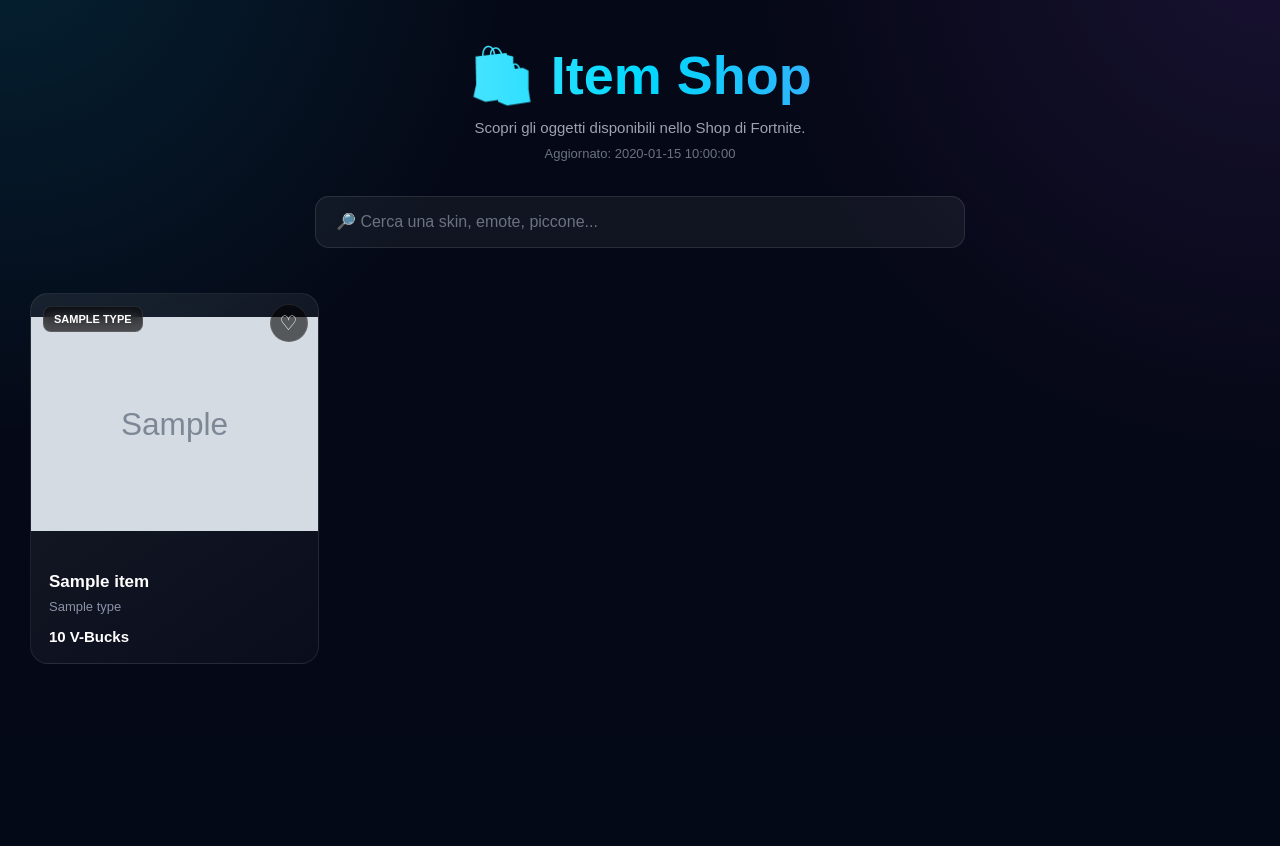
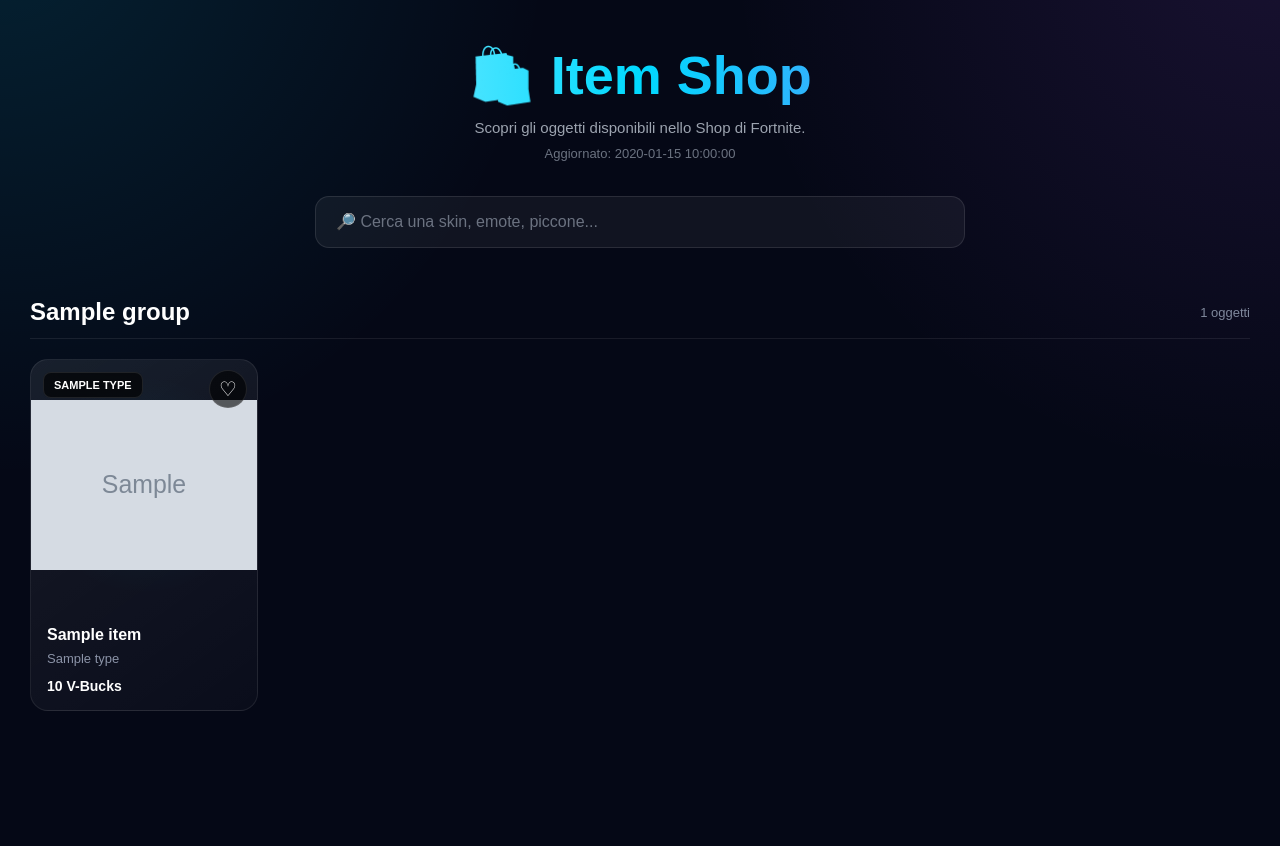
Before and after one commit to Eraldo1829/Fortnite-hub, a Flask app: template templates/skins.html in a window 1280 px wide. Shown: the part 73-919 px from the top of the page. Before the commit the page ends 737 px from the top, so only its background shows below. Run offline with Flask 3, Linux system fonts and the light colour scheme; the template is opened without the code that fills it: most values are stand-ins (such as "Sample title", 1, 10 or a date in 2020); grey boxes marked "Sample" are stand-in pictures.

Commit message:
Update skins.html

```diff
--- a/templates/skins.html
+++ b/templates/skins.html
@@ -2,6 +2,7 @@
 <html lang="it">
 
 <head>
+
     <meta charset="UTF-8">
 
     <meta
@@ -9,7 +10,9 @@
         content="width=device-width, initial-scale=1.0"
     >
 
-    <title>Item Shop | Fortnite Hub</title>
+    <title>
+        Item Shop | Fortnite Hub
+    </title>
 
 
     <style>
@@ -32,13 +35,13 @@
 
                 radial-gradient(
                     circle at top left,
-                    rgba(0, 220, 255, 0.12),
+                    rgba(0,220,255,0.12),
                     transparent 35%
                 ),
 
                 radial-gradient(
                     circle at top right,
-                    rgba(168, 85, 247, 0.12),
+                    rgba(168,85,247,0.12),
                     transparent 35%
                 ),
 
@@ -73,14 +76,14 @@
             padding: 0 40px;
 
             background:
-                rgba(5, 8, 22, 0.88);
+                rgba(5,8,22,0.88);
 
             backdrop-filter:
                 blur(14px);
 
             border-bottom:
                 1px solid
-                rgba(255, 255, 255, 0.08);
+                rgba(255,255,255,0.08);
         }
 
 
@@ -124,11 +127,11 @@
             border-radius: 10px;
 
             background:
-                rgba(255, 255, 255, 0.06);
+                rgba(255,255,255,0.06);
 
             border:
                 1px solid
-                rgba(255, 255, 255, 0.08);
+                rgba(255,255,255,0.08);
 
             transition:
                 0.25s;
@@ -138,10 +141,10 @@
         .back-button:hover {
 
             background:
-                rgba(0, 220, 255, 0.12);
+                rgba(0,220,255,0.12);
 
             border-color:
-                rgba(0, 220, 255, 0.4);
+                rgba(0,220,255,0.4);
 
             transform:
                 translateY(-2px);
@@ -159,7 +162,7 @@
             margin: auto;
 
             padding:
-                45px 30px 70px;
+                45px 30px 80px;
         }
 
 
@@ -174,7 +177,7 @@
         .hero h1 {
 
             font-size:
-                clamp(32px, 5vw, 54px);
+                clamp(32px,5vw,54px);
 
             font-weight: 900;
 
@@ -223,7 +226,7 @@
             max-width: 650px;
 
             margin:
-                30px auto 45px;
+                30px auto 50px;
         }
 
 
@@ -238,12 +241,12 @@
 
             border:
                 1px solid
-                rgba(255, 255, 255, 0.1);
+                rgba(255,255,255,0.1);
 
             outline: none;
 
             background:
-                rgba(255, 255, 255, 0.05);
+                rgba(255,255,255,0.05);
 
             color: white;
 
@@ -263,16 +266,97 @@
         .search-box:focus {
 
             border-color:
-                rgba(0, 217, 255, 0.6);
+                rgba(0,217,255,0.6);
 
             box-shadow:
                 0 0 25px
-                rgba(0, 217, 255, 0.12);
+                rgba(0,217,255,0.12);
         }
 
 
         /* =========================
-           SHOP GRID
+           GROUP
+        ========================= */
+
+        .shop-group {
+
+            margin-bottom: 55px;
+
+            animation:
+                fadeIn 0.5s ease;
+        }
+
+
+        @keyframes fadeIn {
+
+            from {
+
+                opacity: 0;
+
+                transform:
+                    translateY(10px);
+            }
+
+            to {
+
+                opacity: 1;
+
+                transform:
+                    translateY(0);
+            }
+        }
+
+
+        .group-header {
+
+            display: flex;
+
+            align-items: center;
+
+            justify-content: space-between;
+
+            gap: 20px;
+
+            margin-bottom: 20px;
+
+            padding-bottom: 12px;
+
+            border-bottom:
+                1px solid
+                rgba(255,255,255,0.08);
+        }
+
+
+        .group-title {
+
+            display: flex;
+
+            align-items: center;
+
+            gap: 10px;
+        }
+
+
+        .group-title h2 {
+
+            font-size: 24px;
+
+            font-weight: 900;
+        }
+
+
+        .group-count {
+
+            color: #7f889c;
+
+            font-size: 13px;
+
+            white-space: nowrap;
+        }
+
+
+        /* =========================
+           GRID
         ========================= */
 
         .shop-grid {
@@ -282,10 +366,10 @@
             grid-template-columns:
                 repeat(
                     auto-fill,
-                    minmax(230px, 1fr)
+                    minmax(220px,1fr)
                 );
 
-            gap: 22px;
+            gap: 20px;
         }
 
 
@@ -303,17 +387,17 @@
 
                 linear-gradient(
                     145deg,
-                    rgba(255, 255, 255, 0.08),
-                    rgba(255, 255, 255, 0.025)
+                    rgba(255,255,255,0.08),
+                    rgba(255,255,255,0.025)
                 );
 
             border:
                 1px solid
-                rgba(255, 255, 255, 0.08);
+                rgba(255,255,255,0.08);
 
             border-radius: 18px;
 
-            min-height: 360px;
+            min-height: 350px;
 
             cursor: pointer;
 
@@ -334,15 +418,15 @@
                 scale(1.015);
 
             border-color:
-                rgba(0, 217, 255, 0.4);
+                rgba(0,217,255,0.4);
 
             box-shadow:
 
                 0 18px 45px
-                rgba(0, 0, 0, 0.4),
+                rgba(0,0,0,0.4),
 
                 0 0 25px
-                rgba(0, 217, 255, 0.08);
+                rgba(0,217,255,0.08);
         }
 
 
@@ -354,7 +438,7 @@
 
             width: 100%;
 
-            height: 260px;
+            height: 250px;
 
             display: flex;
 
@@ -366,7 +450,7 @@
 
                 radial-gradient(
                     circle at center,
-                    rgba(0, 217, 255, 0.08),
+                    rgba(0,217,255,0.08),
                     transparent 65%
                 );
 
@@ -419,11 +503,11 @@
             text-transform: uppercase;
 
             background:
-                rgba(0, 0, 0, 0.65);
+                rgba(0,0,0,0.65);
 
             border:
                 1px solid
-                rgba(255, 255, 255, 0.1);
+                rgba(255,255,255,0.1);
 
             backdrop-filter:
                 blur(8px);
@@ -438,8 +522,8 @@
 
                 linear-gradient(
                     90deg,
-                    rgba(0, 217, 255, 0.8),
-                    rgba(168, 85, 247, 0.8)
+                    rgba(0,217,255,0.8),
+                    rgba(168,85,247,0.8)
                 );
 
             border: none;
@@ -466,10 +550,10 @@
 
             border:
                 1px solid
-                rgba(255, 255, 255, 0.1);
+                rgba(255,255,255,0.1);
 
             background:
-                rgba(0, 0, 0, 0.6);
+                rgba(0,0,0,0.6);
 
             color: white;
 
@@ -490,7 +574,7 @@
                 scale(1.12);
 
             background:
-                rgba(168, 85, 247, 0.25);
+                rgba(168,85,247,0.25);
         }
 
 
@@ -500,13 +584,14 @@
 
         .card-info {
 
-            padding: 18px;
+            padding:
+                16px;
         }
 
 
         .card-name {
 
-            font-size: 17px;
+            font-size: 16px;
 
             font-weight: 800;
 
@@ -526,7 +611,7 @@
 
             font-size: 13px;
 
-            margin-bottom: 14px;
+            margin-bottom: 12px;
         }
 
 
@@ -544,13 +629,7 @@
 
         .price {
 
-            display: flex;
-
-            align-items: center;
-
-            gap: 6px;
-
-            font-size: 15px;
+            font-size: 14px;
 
             font-weight: 800;
         }
@@ -593,7 +672,7 @@
            MOBILE
         ========================= */
 
-        @media (max-width: 700px) {
+        @media (max-width:700px) {
 
             .navbar {
 
@@ -616,15 +695,6 @@
             }
 
 
-            .back-button {
-
-                padding:
-                    8px 12px;
-
-                font-size: 13px;
-            }
-
-
             .container {
 
                 padding:
@@ -637,7 +707,7 @@
                 grid-template-columns:
                     repeat(
                         2,
-                        minmax(0, 1fr)
+                        minmax(0,1fr)
                     );
 
                 gap: 12px;
@@ -676,19 +746,15 @@
             }
 
 
-            .favorite {
+            .group-title h2 {
 
-                width: 34px;
-
-                height: 34px;
-
-                font-size: 18px;
+                font-size: 20px;
             }
 
         }
 
 
-        @media (max-width: 420px) {
+        @media (max-width:420px) {
 
             .shop-grid {
 
@@ -717,13 +783,17 @@
 
     <nav class="navbar">
 
+
         <a
             href="/"
             class="brand"
         >
 
             <img
-                src="{{ url_for('static', filename='logo.png') }}"
+                src="{{ url_for(
+                    'static',
+                    filename='logo.png'
+                ) }}"
                 alt="Fortnite Hub"
             >
 
@@ -738,8 +808,11 @@
             href="/"
             class="back-button"
         >
+
             ← Home
+
         </a>
+
 
     </nav>
 
@@ -754,6 +827,7 @@
         <!-- HERO -->
 
         <section class="hero">
+
 
             <h1>
                 🛍️ Item Shop
@@ -777,6 +851,7 @@
 
             {% endif %}
 
+
         </section>
 
 
@@ -786,6 +861,7 @@
 
         <div class="search-container">
 
+
             <input
                 id="searchInput"
                 class="search-box"
@@ -794,29 +870,67 @@
                 oninput="searchShop()"
             >
 
+
         </div>
 
 
         <!-- =========================
-             SHOP
+             GROUPS
         ========================= -->
 
-        {% if shop_items %}
+        {% if shop_groups %}
 
 
-        <div
-            class="shop-grid"
-            id="shopGrid"
+            {% for group in shop_groups %}
+
+
+            <section
+                class="shop-group"
+                data-group="{{ group.name|lower }}"
             >
 
 
-            {% for item in shop_items %}
+                <!-- GROUP HEADER -->
+
+                <div class="group-header">
+
+
+                    <div class="group-title">
+
+
+                        <h2>
+
+                            {{ group.name }}
+
+                        </h2>
+
+
+                    </div>
+
+
+                    <div class="group-count">
+
+                        {{ group.items|length }}
+                        oggetti
+
+                    </div>
+
+
+                </div>
+
+
+                <!-- GROUP ITEMS -->
+
+                <div class="shop-grid">
+
+
+                    {% for item in group.items %}
 
 
                     <article
                         class="shop-card"
                         data-name="{{ item.name|lower }}"
-                onclick="openItem({{ loop.index0 }})"
+                        onclick="openItem({{ shop_items.index(item) }})"
                     >
 
 
@@ -824,19 +938,23 @@
 
                         {% if item.bundle %}
 
+
                         <div class="badge bundle">
 
                             📦 BUNDLE
 
                         </div>
 
+
                         {% else %}
+
 
                         <div class="badge">
 
                             {{ item.type }}
 
                         </div>
+
 
                         {% endif %}
 
@@ -861,13 +979,16 @@
 
                             {% if item.image %}
 
+
                             <img
                                 src="{{ item.image }}"
                                 alt="{{ item.name }}"
                                 loading="lazy"
                             >
 
+
                             {% else %}
+
 
                             <div
                                 style="
@@ -880,6 +1001,7 @@
                                 non disponibile
 
                             </div>
+
 
                             {% endif %}
 
@@ -909,38 +1031,34 @@
                             <div class="card-bottom">
 
 
-                        <!-- PRICE -->
+                                <div class="price">
 
-                        <div class="price">
 
                                     {% if item.price is not none %}
 
-                            <span>
                                     {{ item.price }}
                                     V-Bucks
-                            </span>
 
                                     {% else %}
 
-                            <span>
                                     —
-                            </span>
 
                                     {% endif %}
+
 
                                 </div>
 
 
-                        <!-- BUNDLE -->
+                                {% if item.bundle %}
 
-                        {% if item.bundle %}
 
                                 <div class="bundle-count">
 
+                                    📦
                                     {{ item.bundle_items|length }}
-                            oggetti
 
                                 </div>
+
 
                                 {% endif %}
 
@@ -960,12 +1078,17 @@
                 </div>
 
 
+            </section>
+
+
+            {% endfor %}
+
+
         {% else %}
 
 
-        <!-- EMPTY -->
+        <div class="empty">
 
-        <div class="empty">
 
             <h2>
                 😕 Shop non disponibile
@@ -973,10 +1096,14 @@
 
 
             <p>
+
                 Non è stato possibile recuperare
                 gli oggetti dello Shop.
+
                 Riprova tra qualche minuto.
+
             </p>
+
 
         </div>
 
@@ -996,11 +1123,12 @@
 
         /*
          * =========================
-         * RICERCA SHOP
+         * SEARCH
          * =========================
          */
 
         function searchShop() {
+
 
             const input =
                 document.getElementById(
@@ -1014,23 +1142,41 @@
                     .trim();
 
 
+            const groups =
+                document.querySelectorAll(
+                    ".shop-group"
+                );
+
+
+            groups.forEach(group => {
+
+
                 const cards =
-                document.querySelectorAll(
+                    group.querySelectorAll(
                         ".shop-card"
                     );
 
 
+                let visible =
+                    0;
+
+
                 cards.forEach(card => {
 
+
                     const name =
-                    card.dataset.name || "";
+                        card.dataset.name
+                        || "";
 
 
                     if (
                         name.includes(search)
                     ) {
 
-                    card.style.display = "";
+                        card.style.display =
+                            "";
+
+                        visible++;
 
                     } else {
 
@@ -1041,12 +1187,36 @@
 
                 });
 
+
+                /*
+                 * Se nessuna card
+                 * del gruppo corrisponde
+                 * alla ricerca,
+                 * nascondiamo anche
+                 * il gruppo.
+                 */
+
+                if (visible === 0) {
+
+                    group.style.display =
+                        "none";
+
+                } else {
+
+                    group.style.display =
+                        "";
+
+                }
+
+
+            });
+
         }
 
 
         /*
          * =========================
-         * PREFERITI
+         * FAVORITE
          * =========================
          */
 
@@ -1055,10 +1225,11 @@
             button
         ) {
 
+
             /*
-             * Evita che il click
-             * sulla stella/cuore
-             * apra la skin.
+             * Impedisce al click
+             * del cuore di aprire
+             * la pagina della skin.
              */
 
             event.stopPropagation();
@@ -1069,19 +1240,25 @@
                 === "♡"
             ) {
 
+
                 button.textContent =
                     "♥";
+
 
                 button.style.color =
                     "#a855f7";
 
+
             } else {
+
 
                 button.textContent =
                     "♡";
 
+
                 button.style.color =
                     "white";
+
 
             }
 
@@ -1090,25 +1267,16 @@
 
         /*
          * =========================
-         * APERTURA SKIN
+         * OPEN ITEM
          * =========================
          */
 
         function openItem(index) {
 
-            /*
-             * Porta l'utente alla
-             * pagina dettagliata.
-             *
-             * Esempio:
-             *
-             * /skins/0
-             * /skins/1
-             * /skins/2
-             */
 
             window.location.href =
                 "/skins/" + index;
+
 
         }
 
```
Lines whose indentation alone changed are shown as unchanged.
